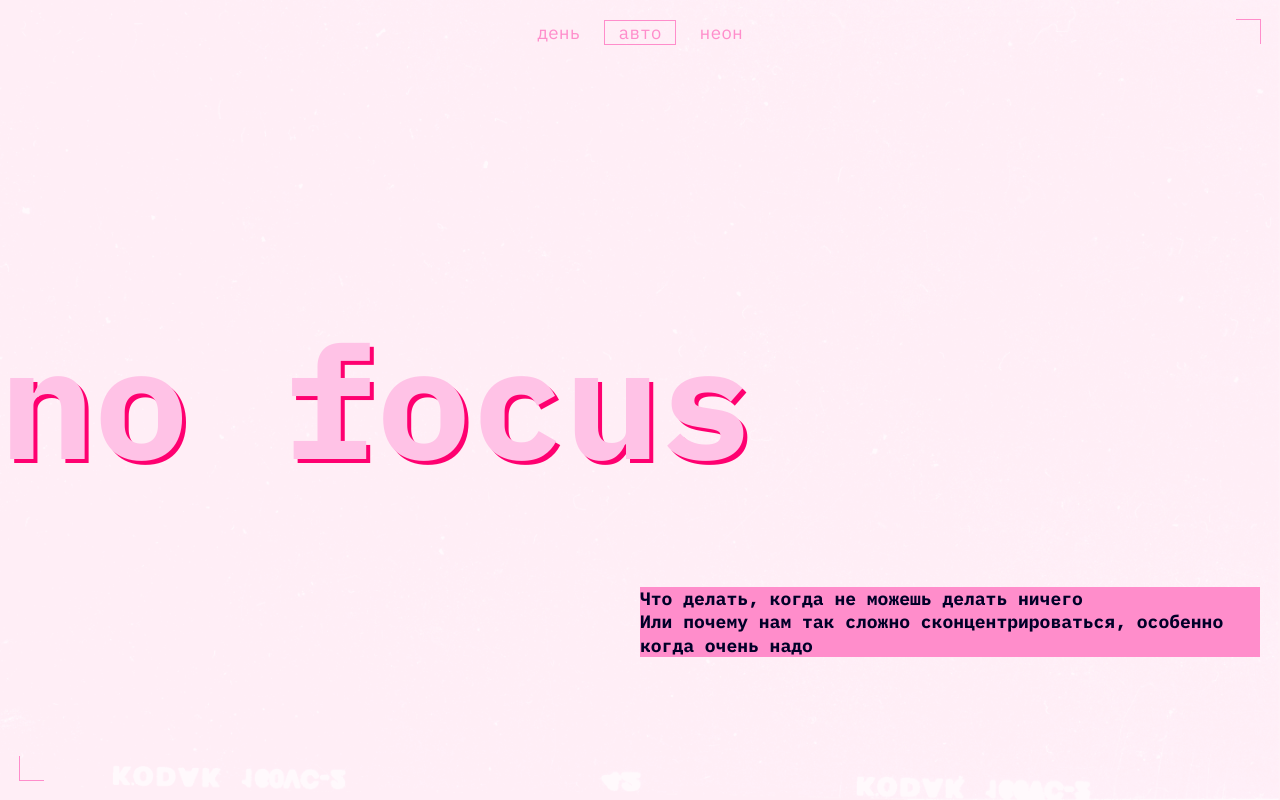
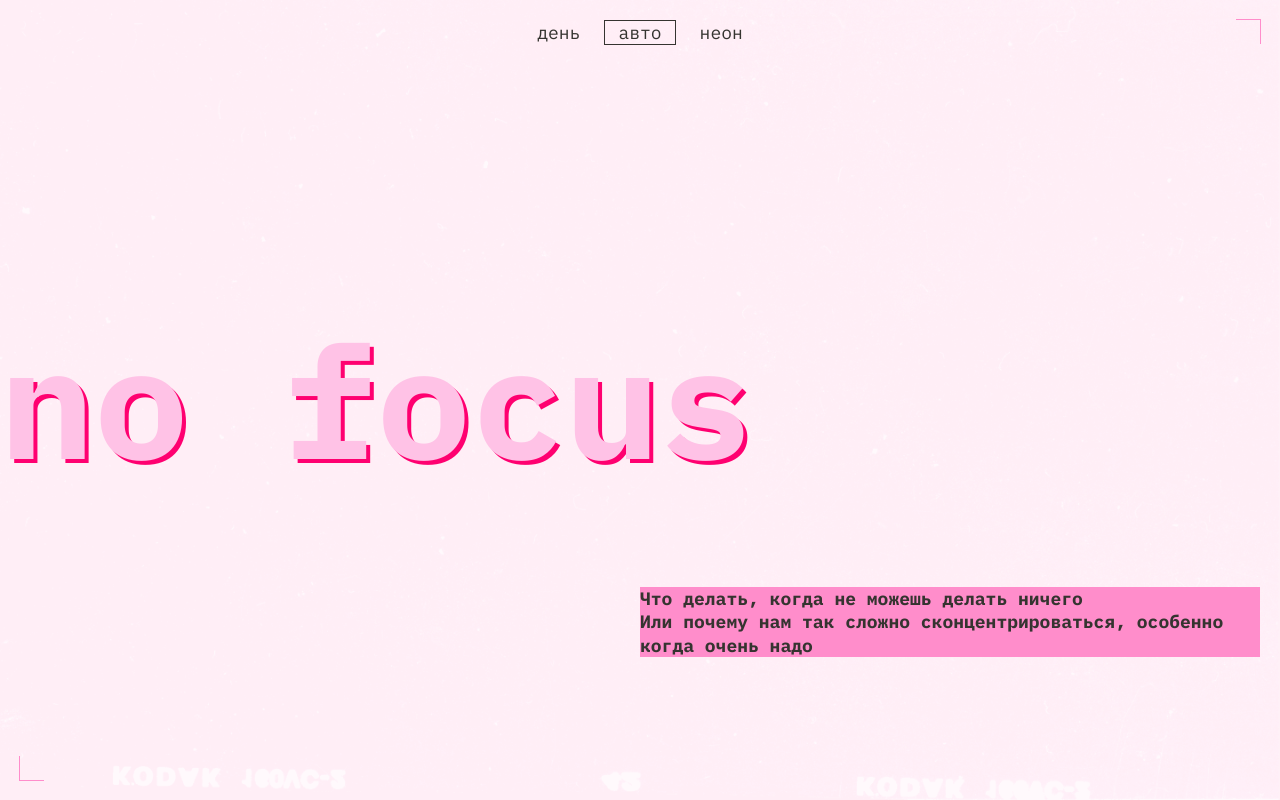
Before and after one commit to neh0chy/slozhno-sosredotochitsya, a plain HTML site: page index.html in a window 1280 px wide. Shown: the top 800 px of the page. Drawn offline with Linux system fonts and the light colour scheme.

Commit message:
fix: some changes

```diff
--- a/styles/dark.css
+++ b/styles/dark.css
@@ -14,7 +14,7 @@
   --accent-color: #FF0070;
   --paragraph-color: #F1B2CE;
   --title-color: #DB00FF;
-  --hover-color: #32312D66;
+  --hover-color: rgba(255, 0, 112, 0.40);
   --section-title-color: #FF0070;
   --article-title-color: #000028;
   --title-shadow-mobile: #FF0070;
--- a/styles/globals.css
+++ b/styles/globals.css
@@ -45,10 +45,11 @@ button {
   border: none;
   background-color: transparent;
   padding: 0;
+  cursor: pointer;
 }
 
 button:hover {
-  border: 1px solid var(--hover-color, #32312D66);
+  border: 1px solid var(--hover-color, rgba(255, 0, 112, 0.40));
 }
 
 button:focus {
--- a/styles/light.css
+++ b/styles/light.css
@@ -14,7 +14,7 @@
   --accent-color: #FF8DCB;
   --paragraph-color: #353430;
   --title-color: #FFC2E6;
-  --hover-color: #FF007066;
+  --hover-color: rgba(50, 49, 45, 0.40);
   --section-title-color: #353430;
   --article-title-color: #353430;
   --title-shadow-mobile: #FF8DCB;
@@ -28,7 +28,10 @@
     --accent-color: #FF8DCB;
     --paragraph-color: #353430;
     --title-color: #FFC2E6;
-    --hover-color: #FF007066;
+    --hover-color: rgba(50, 49, 45, 0.40);
+    --section-title-color: #353430;
+    --article-title-color: #353430;
+    --title-shadow-mobile: #FF8DCB;
     --decor-element-visibility: hidden;
   }
 }
--- a/styles/style.css
+++ b/styles/style.css
@@ -84,7 +84,7 @@
 }
 
 .header__theme-menu-button {
-  color: var(--accent-color, #FF0070);
+  color: var(--section-title-color, #FF0070);
   font-family: var(--main-font, monospace);
   font-size: inherit;
   font-weight: 400;
@@ -94,7 +94,7 @@
 }
 
 .header__theme-menu-button_active {
-  border: 1px solid var(--accent-color, #FF0070);
+  border: 1px solid var(--section-title-color, #FF0070);
   pointer-events: none;
 }
 
@@ -255,6 +255,7 @@
     grid-template-columns: 1fr 2fr;
     padding-block-end: 80px;
   }
+
   .section_three-rows {
     display: flex;
     flex-direction: column;
@@ -310,7 +311,7 @@
   }
 }
 
-@media (width >= 1024px) {
+@media (width >=1024px) {
 
   .header__title {
     text-shadow: 4px 4px 0px var(--title-shadow-desktop, #FF0070);
--- a/styles/variables.css
+++ b/styles/variables.css
@@ -11,7 +11,7 @@
   --title-color: #DB00FF;
   --main-font: 'IBM Plex Mono', Arial, sans-serif;
   --font-size: 18px;
-  --hover-color: #32312D66;
+  --hover-color: rgba(255, 0, 112, 0.40);
   --section-title-color: #FF0070;
   --article-title-color: #000028;
   --title-shadow-desktop: #FF0070;
```
